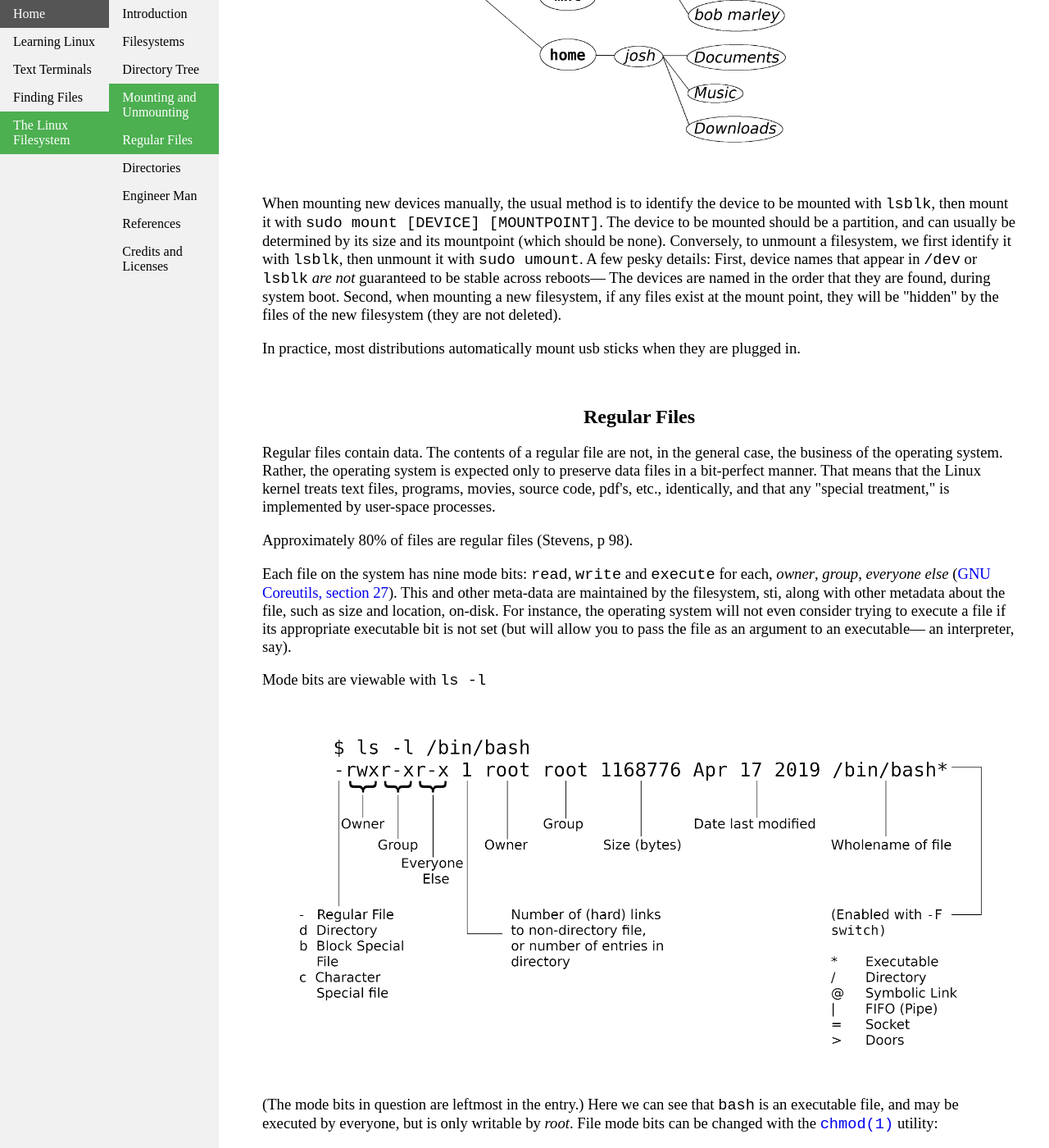
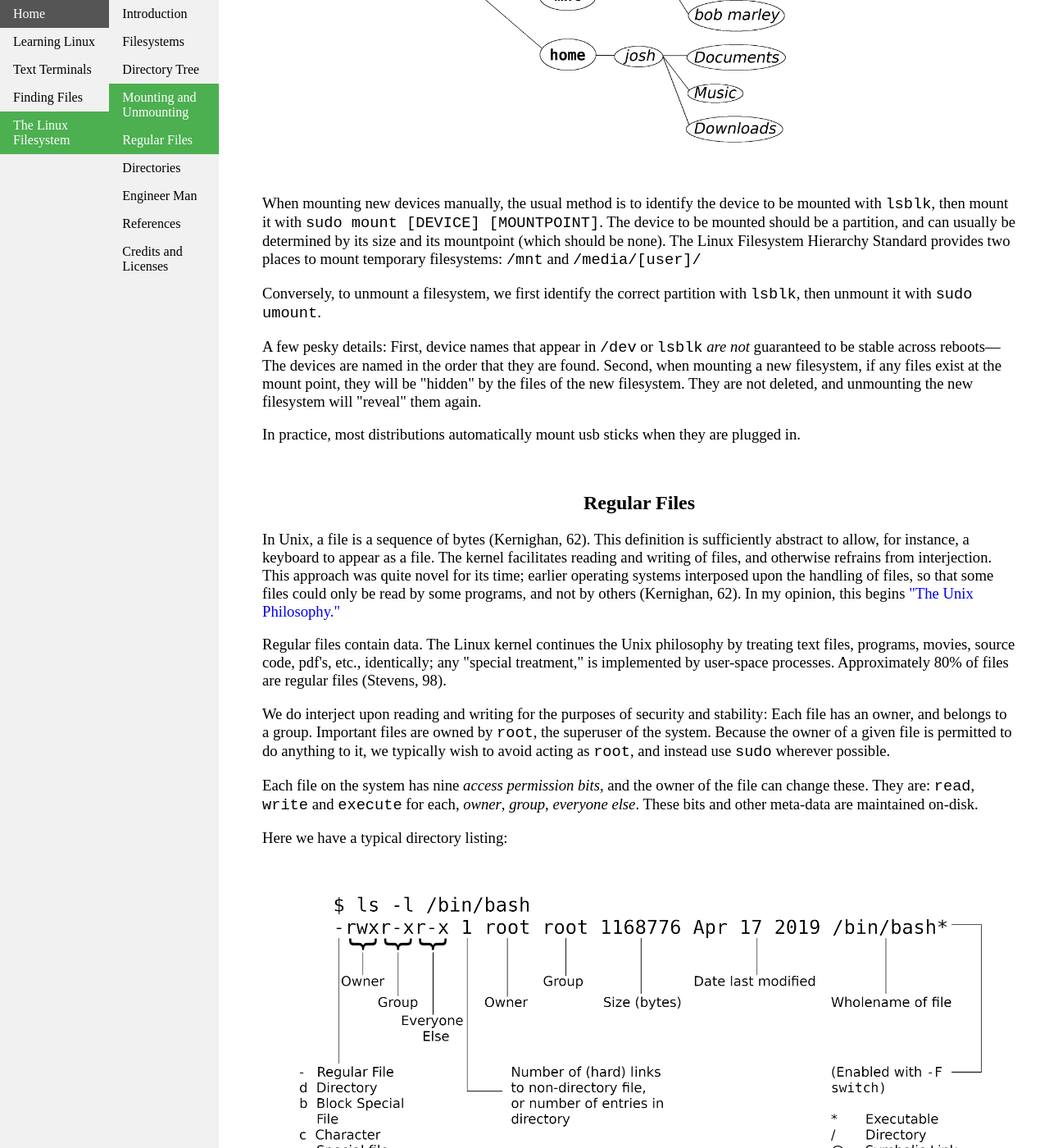
Before and after one commit to josh-59/Learning-Linux, a Jekyll site: the page built from linux-filesystem.html, in a window 1280 px wide and 1400 px high, scrolled down 3245 px. Shown: the whole window at 82% size. Built offline with Jekyll 4.4.1, drawn with Linux system fonts in a browser that asks for light colours; some of the changed text lies outside the part shown.

Commit message:
Regular Files

```diff
--- a/linux-filesystem.html
+++ b/linux-filesystem.html
@@ -2,6 +2,8 @@
 layout: default
 title: The Linux Filesystem
 ---
+
+<!-- To Do: Citation needed in "regular files" -> heirarchical filestructure taken from Multics-->
 <div id="nav_bar_2" class="nav">
     <ul>
         <li><a href="#introduction"> Introduction </a></li>
@@ -110,8 +112,7 @@ title: The Linux Filesystem
 
 	<p>
 		On top of a given filesystem, a directory structure is imposed by the operating system.
-        On Linux, that structure is a
-		tree of files, also known as a hierarchy, which begins at "root,"
+        On Linux, that structure is a tree of files, also known as a hierarchy, which begins at "root,"
 		denoted with a forward-slash:
 	</p>
 
@@ -221,14 +222,24 @@ title: The Linux Filesystem
 			to be mounted with <code>lsblk</code>, then mount it with <code>sudo mount [DEVICE] [MOUNTPOINT]</code>.
 			The device to be mounted should be a partition, and can usually be determined by its size and
 			its mountpoint (which should be none).
-			Conversely, to unmount a filesystem, we first identify it with <code>lsblk</code>,
+			The Linux Filesystem Hierarchy Standard provides two places to mount temporary
+			filesystems: <code>/mnt</code> and <code>/media/[user]/</code>
+		</p>
+
+		<p>
+			Conversely, to unmount a filesystem, we first identify the correct
+			partition with <code>lsblk</code>,
 			then unmount it with <code>sudo umount</code>.
+		</p>
+
+		<p>
 			A few pesky details:
 			First, device names that appear in <code>/dev</code> or <code>lsblk</code>
 			<em>are not</em> guaranteed to be stable across reboots&mdash; The devices are named in the
-			order that they are found, during system boot.
+			order that they are found.
 			Second, when mounting a new filesystem, if any files exist at the
-			mount point, they will be "hidden" by the files of the new filesystem (they are not deleted).
+			mount point, they will be "hidden" by the files of the new filesystem.
+			They are not deleted, and unmounting the new filesystem will "reveal" them again.
 		</p>
 
 
@@ -243,43 +254,54 @@ title: The Linux Filesystem
     <div id="regular-files" class="content">
         <h2>Regular Files</h2>
 
+		<p>
+			In Unix, a file is a sequence of bytes (Kernighan, 62).
+			This definition is sufficiently abstract to allow, for instance, a keyboard
+			to appear as a file.
+			The kernel facilitates reading and writing of files,
+			and otherwise refrains from interjection.
+			This approach was quite novel for its time; earlier
+			operating systems interposed upon the handling of files, so that
+			some files could only be read by some programs, and not by others (Kernighan, 62).
+			In my opinion, this begins <a href="https://en.wikipedia.org/wiki/Unix_philosophy">"The Unix Philosophy."</a>
+		</p>
+
         <p>
             Regular files contain data.
-            The contents of a regular file are not, in the general case, the business of the operating system.
-            Rather, the operating system is expected only to preserve data files in a bit-perfect
-            manner.
-			That means that the Linux kernel treats text files, programs, movies,
-            source code, pdf's, etc., identically,
-            and that any "special treatment," is implemented by user-space processes.
+			The Linux kernel continues the Unix philosophy by treating text files, programs, movies,
+            source code, pdf's, etc., identically;
+            any "special treatment," is implemented by user-space processes.
+            Approximately 80% of files are regular files (Stevens, 98).
 		</p>
 
 		<p>
-            Approximately 80% of files are regular files (Stevens, p 98).
+			We do interject upon reading and writing for the purposes of security and stability:
+			Each file has an owner, and belongs to a group.
+			Important files are owned by <code>root</code>, the superuser of the system.
+			Because the owner of a given file is permitted to do anything to it, we typically wish
+			to avoid acting as <code>root</code>, and instead use <code>sudo</code> wherever possible.
 		</p>
 
 		<p>
-			Each file on the system has nine mode bits:
+			Each file on the system has nine <em>access permission bits</em>,
+			and the owner of the file can change these.
+			They are:
 			<code>read</code>, <code>write</code> and <code>execute</code> for each,
-			<em>owner</em>, <em>group</em>, <em>everyone else</em>
-			(<a href="https://www.gnu.org/software/coreutils/manual/html_node/File-permissions.html#File-permissions">GNU Coreutils, section 27</a>).
-			This and other meta-data are maintained by the filesystem, sti, along with other metadata about the file, such as size and location, on-disk.
-			For instance, the operating system will not even consider trying to execute a file if its
-			appropriate executable bit is not set (but will allow you to pass the file as an argument to an executable&mdash;
-			an interpreter, say).
+			<em>owner</em>, <em>group</em>, <em>everyone else</em>.
+			These bits and other meta-data are maintained on-disk.
 		</p>
 
 		<p>
-			Mode bits are viewable with <code>ls -l</code>
+			Here we have a typical directory listing:
 		</p>
 
 		<a href="assets/img/ls-long.pdf" target="_blank"><img src="assets/img/ls-long.png" style="width: 100%" title="Click for printable" ></a>
 
 		<p>
-			(The mode bits in question are leftmost in the entry.)
-			Here we can see that <code>bash</code> is an executable file, and may be executed by
-			everyone, but is only writable by <em>root</em>.
+			We see that <code>bash</code> is executable by anybody, but can
+			only be written to by <code>root</code>.
 			File mode bits can be changed with the
-			<a href="https://www.man7.org/linux/man-pages/man1/chmod.1.html"><code>chmod(1)</code></a> utility:
+			<a href="https://www.man7.org/linux/man-pages/man1/chmod.1.html"><code>chmod(1)</code></a> utility.
 		</p>
 
 		<h3>A Short Example</h3>
@@ -293,45 +315,9 @@ title: The Linux Filesystem
 			cat: newfile: Permission denied <br>
 		</div>
 
-		<p>
-			If you use Linux a lot, there's a shortcut as old as Unix itself:
-			Since the access permission bits
-			are a sequence of bits, we can specify them in octal form.
-			We begin our specification with <code>0</code> (zero),
-			which denotes an octal constant.
-			The next digit denotes permissions for the owner of the file,
-			and is the sum of,
-		</p>
-
-		<div class="code">
-				+4, for read  <br>
-				+2, for write  <br>
-				+1, for execute
-		</div>
-
-		<p>
-			We use this pattern to determine the value for each <em>owner</em>, <em>group</em>
-			and <em>everyone else</em>, and end up with the following equivalencies:
-		</p>
-
-		<div class="code">
-			0664 &emsp;= &emsp;rw-rw-r-- <br>
-			0421 &emsp;= &emsp;r---w---x
-		</div>
-
-		<p>
-			This shortcut is actually a consequence of the
-			the original <code>creat(2)</code> system call, used for creating new files,
-			and the	C programming language's
-			method of denoting constants (literals beginning with <code>0</code> denote
-			octal; literals beginning with <code>0x</code> denote hexadecimal).
-			It persists, and is recognized by most programs that deal with
-			permission bits&mdash; <code>chmod</code>, as well as
-			<code>find</code>, and others.
-		</p>
-
 		<h3>See Also:</h3>
 		<ul>
+			<li><a href="https://www.gnu.org/software/coreutils/manual/html_node/File-permissions.html#File-permissions">File Permissions (GNU Coreutils)</a></li>
 			<li> <a href="https://www.man7.org/linux/man-pages/man1/chown.1.html"<code>chown(1)</code></a></li>
 		</ul>
 
@@ -420,7 +406,9 @@ title: The Linux Filesystem
             <h2> References </h2>
             <ol>
 				<li> Filesystem Hierarchy Standard Group. <a href="https://www.pathname.com/fhs/pub/fhs-2.3.pdf">The Linux Filesystem Heirarchy Standard</a>.  Retrieved May 29, 2020.</li>
+				<li> Kernighan, Brian. <i>Unix: A History and a Memoir.</i>  Published 2020, by Brian W. Kernighan via Kindle Direct Publishing. </li>
 				<li> Stevens, W. Richard. <i><a href="http://www.apuebook.com/apue3e.html"> Advanced Programming in the Unix Environment.</a></i> Pearson Eduction, 2013.</li>
-            </ol>
+
+			</ol>
 
         </div>
```
